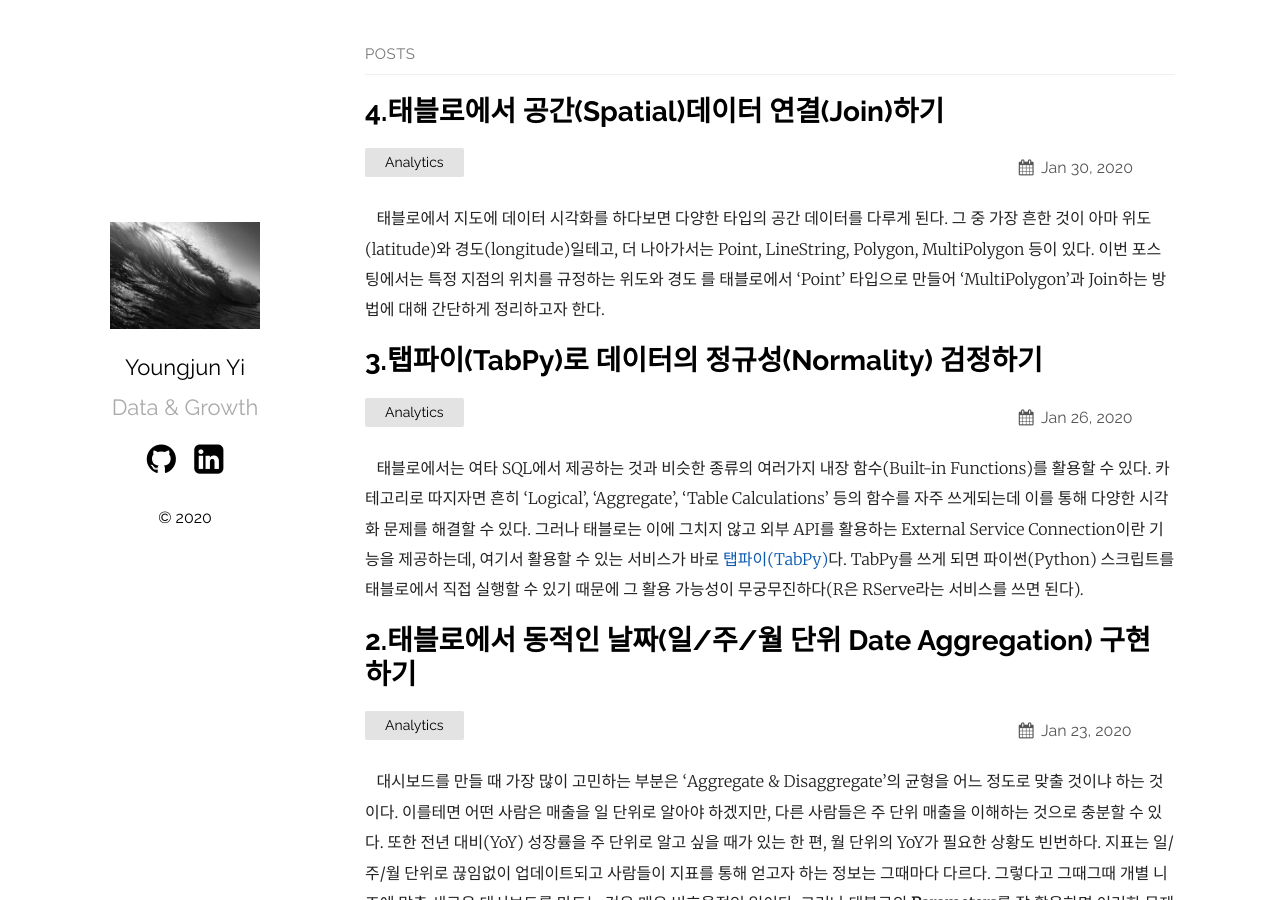
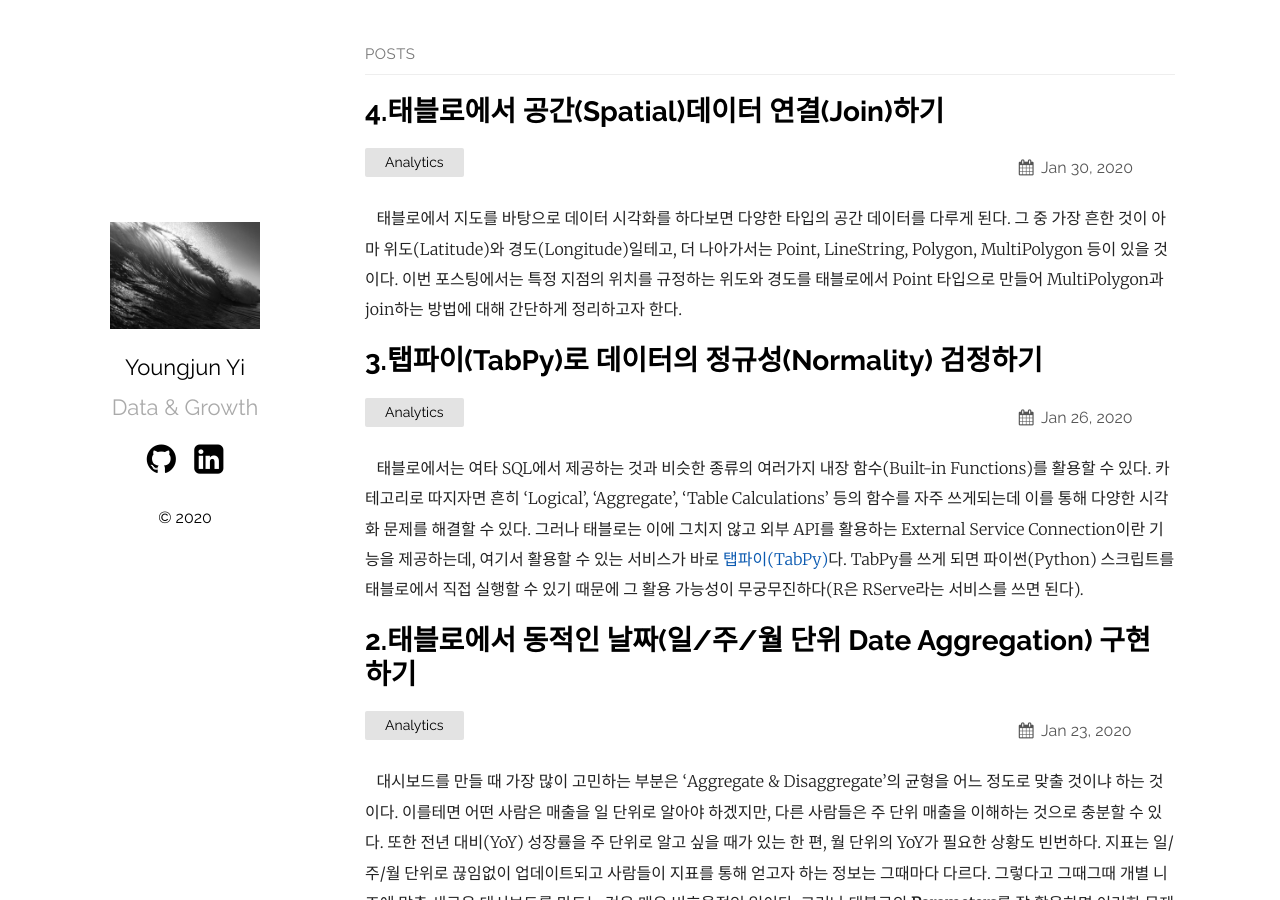
Before and after one commit to youngjunyi/youngjunyi.github.io, a Jekyll site: the page built from index.md, in a window 1280 px wide and 900 px high. Built offline with Jekyll 4.4.1, drawn with Linux system fonts in a browser that asks for light colours; part of the change alters nothing that is shown.

Commit message:
Update 2020-01-30-spatial-join-in-tableau.markdown

```diff
--- a/_posts/2020-01-30-spatial-join-in-tableau.markdown
+++ b/_posts/2020-01-30-spatial-join-in-tableau.markdown
@@ -4,7 +4,7 @@ title:  "4.태블로에서 공간(Spatial)데이터 연결(Join)하기"
 date:   2020-01-30
 categories: Analytics
 ---
-&nbsp;&nbsp; 태블로에서 지도에 데이터 시각화를 하다보면 다양한 타입의 공간 데이터를 다루게 된다. 그 중 가장 흔한 것이 아마 위도(latitude)와 경도(longitude)일테고, 더 나아가서는 Point, LineString, Polygon, MultiPolygon 등이 있다. 이번 포스팅에서는 특정 지점의 위치를 규정하는 위도와 경도 를 태블로에서 'Point' 타입으로 만들어 'MultiPolygon'과 Join하는 방법에 대해 간단하게 정리하고자 한다.
+&nbsp;&nbsp; 태블로에서 지도를 바탕으로 데이터 시각화를 하다보면 다양한 타입의 공간 데이터를 다루게 된다. 그 중 가장 흔한 것이 아마 위도(Latitude)와 경도(Longitude)일테고, 더 나아가서는 Point, LineString, Polygon, MultiPolygon 등이 있을 것이다. 이번 포스팅에서는 특정 지점의 위치를 규정하는 위도와 경도를 태블로에서 Point 타입으로 만들어 MultiPolygon과 join하는 방법에 대해 간단하게 정리하고자 한다.
 
 &nbsp;&nbsp; 예시 데이터로 [Inside Airbnb][Inside Airbnb]라는 에어비앤비 리스팅 및 관련 지역 정보를 제공하는 사이트의 데이터를 가져왔다. Inside Airbnb에서는 여러 종류의 데이터를 제공하고 있지만, 포스팅의 목적에 맞게 (1)특정 도시 내 숙소의 위도와 경도 데이터를 가져올 **listings.csv** 파일, 그리고 (2)해당 도시의 구획 정보를 MultiPolygon 타입의 데이터로 불러올 **neighbourhoods.geojson**파일만 다운로드 받으면 된다. 필자는 코펜하겐을 대상 도시로 고르고 데이터를 다운로드 받았다. 그럼 이제 태블로에 데이터를 업로드하자.
 
@@ -14,11 +14,11 @@ categories: Analytics
 
 <img src="/assets/image/neighbourhoods.PNG" width="50%" height="50%">&nbsp;&nbsp;
 
-&nbsp;&nbsp; 두 번째 파일은 일단 csv파일이 아니라 [GeoJson][GeoJson]파일이다. 태블로에서 미리보기를 하면 테이블에 구획 이름(Neighbourhood)을 기준으로 'Geometry'컬럼에 'MULTIPOLYGON'이라고만 표시되고 실제 값은 보이지 않는다. 하지만 이 GeoJson파일을 메모장으로 열어보면 다음 스크린샷과 같이 보이는데, 여러 경도와 위도값들이 Json형식으로 nested되어 있는 것을 알 수 있다. 이 값을 태블로는 자동으로 'MultiPolygon' 데이터 타입으로 인식한다.
+&nbsp;&nbsp; 두 번째 파일은 일단 csv파일이 아니라 [GeoJson][GeoJson]파일이다. 태블로에서 미리보기를 하면 테이블에 구획 이름(Neighbourhood)을 기준으로 'Geometry'컬럼에 'MULTIPOLYGON'이라고만 표시되고 실제 값은 보이지 않는다. 하지만 이 GeoJson파일을 메모장으로 열어보면 다음 스크린샷과 같이 보이는데, 여러 경도와 위도값들이 json형식으로 nested되어 있는 것을 알 수 있다. 이 값을 태블로는 자동으로 MultiPolygon타입의 데이터로서 인식한다.
 
 <img src="/assets/image/geojson.PNG" width="50%" height="50%">&nbsp;&nbsp;
 
-&nbsp;&nbsp; 이제 태블로에서 첫 번째 파일의 숙소 '위치(위도와 경도)'를 두 번째 파일의 '구획'과 연결해보자. 연결하는 원리는 구획이라는 'MultiPolygon'타입 데이터에 위도와 경도값이 intersect할 수 있도록 'Point'타입의 데이터로 만들어주는 것이다. 태블로에서는 이를 구현할 수 있도록 **MAKEPOINT**라는 내장 함수를 제공한다.
+&nbsp;&nbsp; 이제 태블로에서 첫 번째 파일의 숙소 '위치(위도와 경도)'를 두 번째 파일의 '구획'과 연결해보자. 연결하는 원리는 구획이라는 MultiPolygon타입 데이터에 위도와 경도값이 intersect할 수 있도록 Point타입의 데이터로 만들어주는 것이다. 태블로에서는 이를 구현할 수 있도록 **MAKEPOINT**라는 내장 함수를 제공한다.
 
 <img src="/assets/image/spatial_join.PNG" width="50%" height="50%">&nbsp;&nbsp;
 
```
